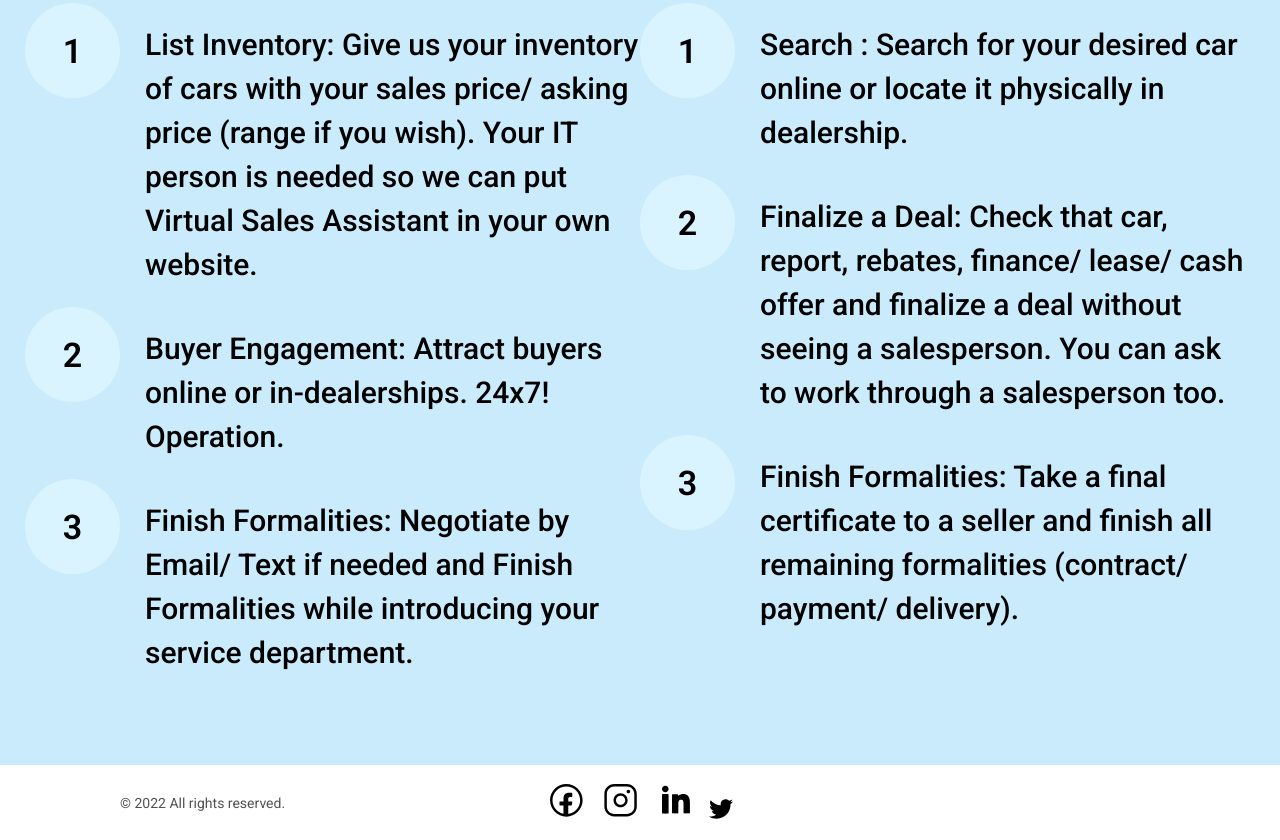
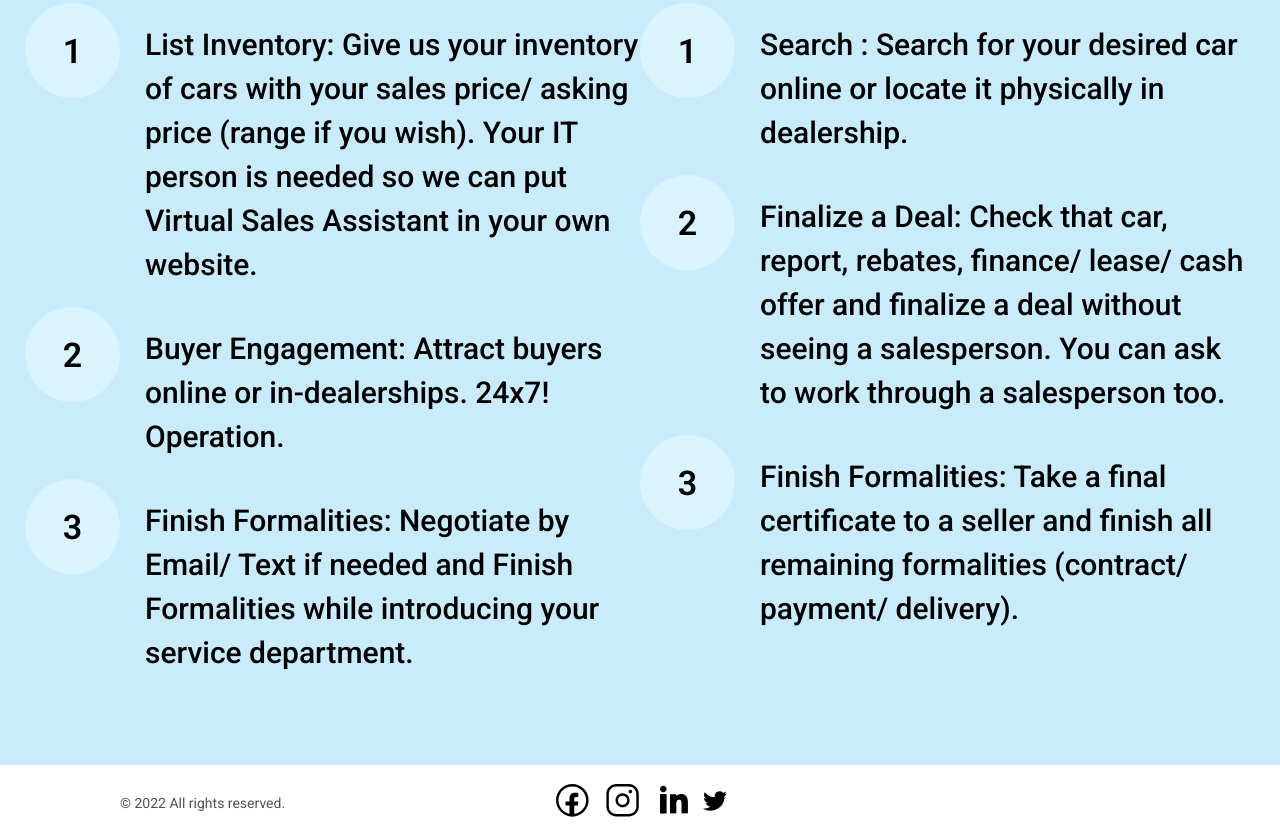
Before and after one commit to rajandraj2023/Autodealcloser, a plain HTML site: page index.html in a window 1280 px wide. Shown: the part 4157-4997 px from the top of the page. Drawn offline with Linux system fonts and the light colour scheme.

Commit message:
Update style.css

```diff
--- a/css/style.css
+++ b/css/style.css
@@ -735,3 +735,7 @@ footer {
 
 
 .m-right-wrap .btn {max-width:100%}
+
+.social-icon span{display:flex;align-items: center;
+    justify-content: center;}
+.social-icon span i {display:block}
```
